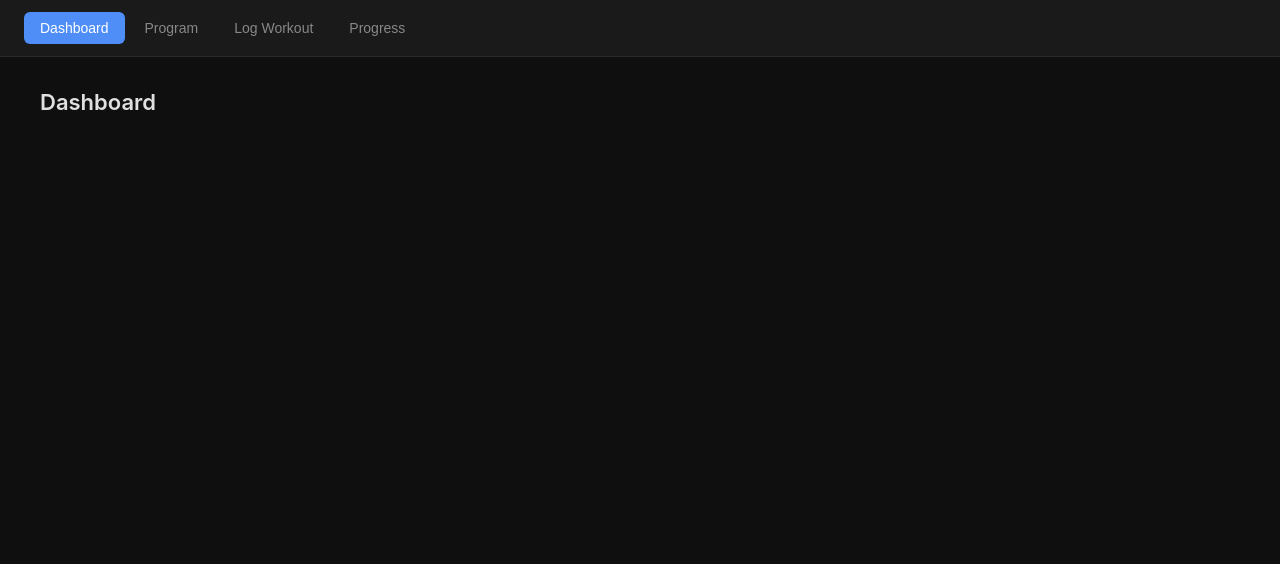
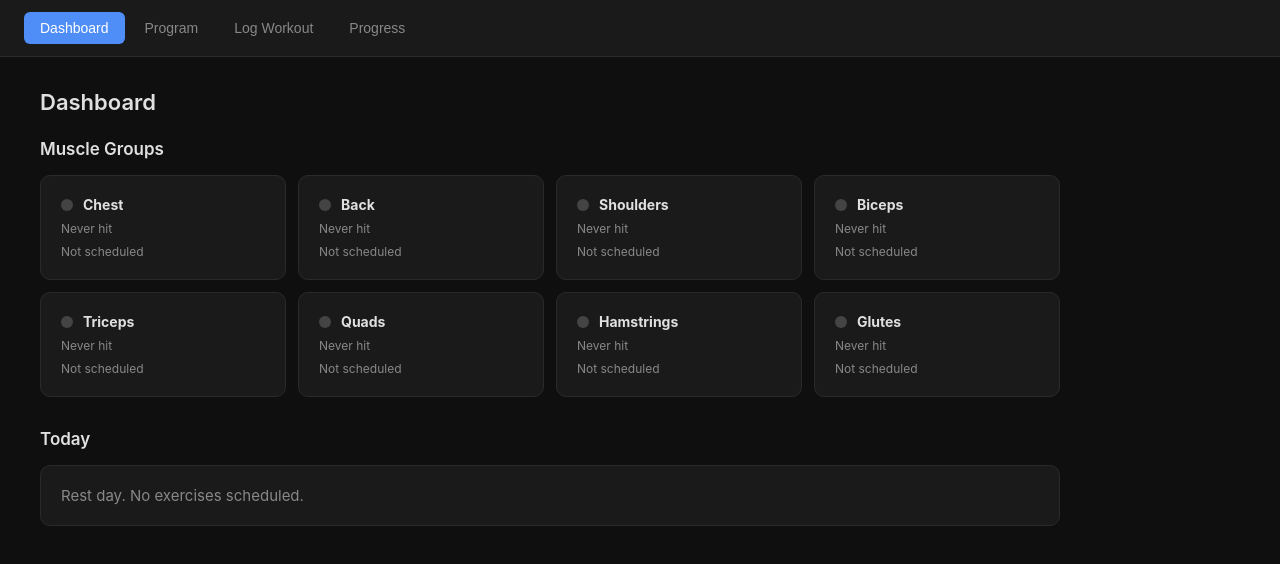
Before and after one commit to jd4wg08/WorkoutApp, a React app: page / in a window 1280 px wide. Shown: the top 564 px of the page. Built offline with nearby package versions, Linux system fonts and the light colour scheme; the HTML template or start-up script is replaced by a standard one.

Commit message:
feat: dashboard with muscle group status grid and today's workout

```diff
--- a/src/views/Dashboard.jsx
+++ b/src/views/Dashboard.jsx
@@ -1 +1,98 @@
-export default function Dashboard() { return <div><h1>Dashboard</h1></div> }
+import { useState, useEffect } from 'react'
+import { getExercises, getProgram, getLogs } from '../db/index.js'
+import { muscleStatus, getMuscleLastHit } from '../utils/muscleStatus.js'
+
+const MUSCLE_GROUPS = ['Chest', 'Back', 'Shoulders', 'Biceps', 'Triceps', 'Quads', 'Hamstrings', 'Glutes']
+
+const DAYS = ['Mon', 'Tue', 'Wed', 'Thu', 'Fri', 'Sat', 'Sun']
+
+function dayOfWeek() {
+  return (new Date().getDay() + 6) % 7
+}
+
+function nextHitDay(muscle, program, exercises) {
+  const today = dayOfWeek()
+  const days = [...Array(7).keys()].map(i => (today + i + 1) % 7)
+  for (const d of days) {
+    const day = program.find(p => p.dayOfWeek === d)
+    if (!day) continue
+    const hits = day.exercises.some(({ exerciseId }) => {
+      const ex = exercises.find(e => e.id === exerciseId)
+      return ex && (ex.primary.includes(muscle) || ex.secondary.includes(muscle))
+    })
+    if (hits) return DAYS[d]
+  }
+  return null
+}
+
+export default function Dashboard() {
+  const [exercises, setExercises] = useState([])
+  const [program, setProgram] = useState([])
+  const [logs, setLogs] = useState([])
+
+  useEffect(() => {
+    Promise.all([getExercises(), getProgram(), getLogs()]).then(([exs, prog, ls]) => {
+      setExercises(exs)
+      setProgram(prog)
+      setLogs(ls)
+    })
+  }, [])
+
+  const todayProgram = program.find(p => p.dayOfWeek === dayOfWeek())
+  const exMap = Object.fromEntries(exercises.map(e => [e.id, e]))
+
+  return (
+    <div>
+      <h1>Dashboard</h1>
+
+      {/* Muscle group grid */}
+      <h2>Muscle Groups</h2>
+      <div style={{ display: 'grid', gridTemplateColumns: 'repeat(4, 1fr)', gap: 12, marginBottom: 32 }}>
+        {MUSCLE_GROUPS.map(muscle => {
+          const lastHit = getMuscleLastHit(muscle, logs, exercises)
+          const status = muscleStatus(lastHit)
+          const next = nextHitDay(muscle, program, exercises)
+          return (
+            <div key={muscle} className="card" style={{ display: 'flex', flexDirection: 'column', gap: 8 }}>
+              <div style={{ display: 'flex', alignItems: 'center', gap: 10 }}>
+                <span style={{
+                  width: 12, height: 12, borderRadius: '50%', flexShrink: 0,
+                  background: status === 'green' ? 'var(--green)'
+                    : status === 'yellow' ? 'var(--yellow)'
+                    : status === 'red' ? 'var(--red)'
+                    : 'var(--never)'
+                }} />
+                <strong style={{ fontSize: 14 }}>{muscle}</strong>
+              </div>
+              <div style={{ fontSize: 12, color: 'var(--muted)' }}>
+                {lastHit ? `Last: ${lastHit}` : 'Never hit'}
+              </div>
+              <div style={{ fontSize: 12, color: 'var(--muted)' }}>
+                {next ? `Next: ${next}` : 'Not scheduled'}
+              </div>
+            </div>
+          )
+        })}
+      </div>
+
+      {/* Today's workout */}
+      <h2>Today</h2>
+      {todayProgram ? (
+        <div className="card">
+          <p style={{ marginBottom: 12, color: 'var(--muted)', fontSize: 13 }}>
+            {todayProgram.exercises.length} exercise{todayProgram.exercises.length !== 1 ? 's' : ''} scheduled
+          </p>
+          {todayProgram.exercises.map(({ exerciseId, sets, reps }) => (
+            <div key={exerciseId} style={{ marginBottom: 6, fontSize: 14 }}>
+              {exMap[exerciseId]?.name} — {sets}×{reps}
+            </div>
+          ))}
+        </div>
+      ) : (
+        <div className="card">
+          <p style={{ color: 'var(--muted)' }}>Rest day. No exercises scheduled.</p>
+        </div>
+      )}
+    </div>
+  )
+}
```
